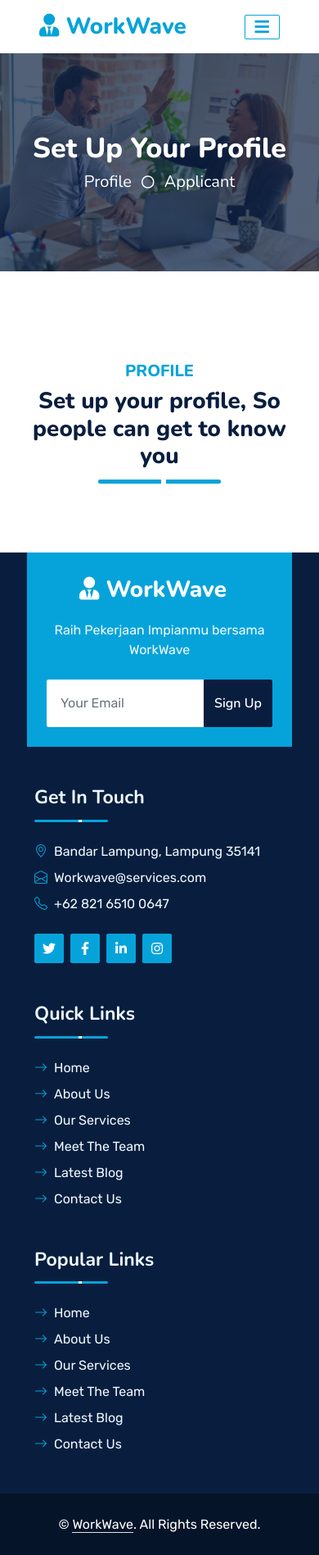
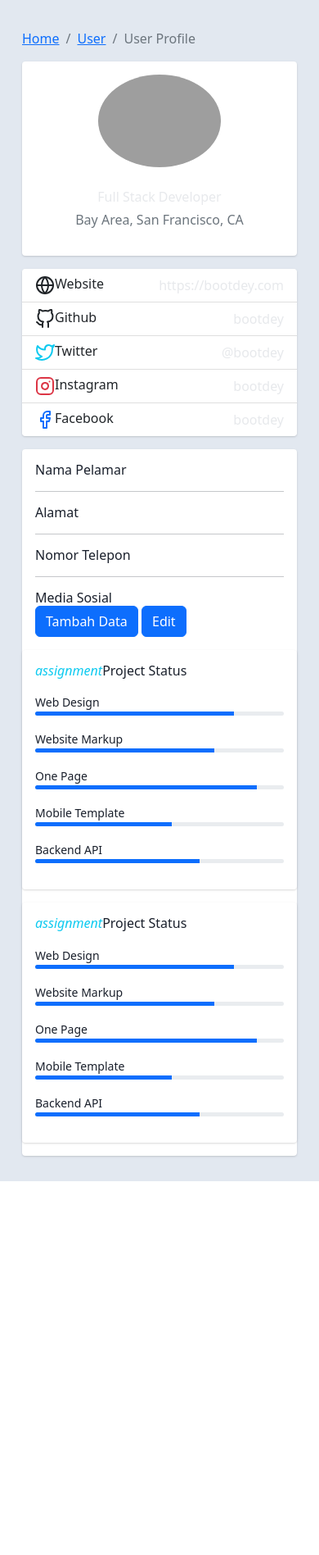
Before and after one commit to chandpras/kelompok12-uap-prakweb, a CodeIgniter 4 app: template app/Views/applicant/profile_applicant.php in a window 390 px wide. Shown: the whole page at 82% size. After the commit the page ends 1441 px from the top, so only its background shows below. Run offline with PHP 8.4 and a stand-in for CodeIgniter, Linux system fonts and the light colour scheme; the template is opened without the code that fills it, so the values that code supplies are empty; some libraries are stand-ins or nearby versions; grey boxes are pictures that could not be loaded.

Commit message:
membuat profile,create,edit applicant

```diff
--- a/app/Config/Routes.php
+++ b/app/Config/Routes.php
@@ -46,6 +46,10 @@ $routes->get('/admin/index', 'AdminController::index', ['filter' => 'role:admin'
 $routes->get('/applicant', 'ApplicantController::index', ['filter' => 'role:applicant']);
 $routes->get('/applicant/index', 'ApplicantController::index', ['filter' => 'role:applicant']);
 $routes->get('/applicant/profile', 'ApplicantController::profile', ['filter' => 'role:applicant']);
+$routes->get('/create-applicant', 'ApplicantController::create');
+$routes->post('/save-applicant', 'ApplicantController::save');
+
+$routes->get('/edit-applicant', 'UpdateApplicantController::index');
 
 // Company Routes
 $routes->get('/company', 'CompanyController::index', ['filter' => 'role:company']);
--- a/app/Controllers/AdminController.php
+++ b/app/Controllers/AdminController.php
@@ -4,6 +4,7 @@ namespace App\Controllers;
 
 use App\Controllers\BaseController;
 use App\Models\CompanyModel;
+use App\Models\ApplicantModel;
 use App\Models\UserModel;
 
 class AdminController extends BaseController
@@ -29,6 +30,9 @@ class AdminController extends BaseController
         $company = new CompanyModel();
         $data['company'] = $company->findAll();
 
+        $applicant = new ApplicantModel();
+        $data['applicant'] = $applicant->findAll();
+
         return view('admin/index', $data);
     }
 }
--- a/app/Views/applicant/profile_applicant.php
+++ b/app/Views/applicant/profile_applicant.php
@@ -1,208 +1,177 @@
 <!DOCTYPE html>
 <html lang="en">
+<head>
+    <meta charset="UTF-8">
+    <meta name="viewport" content="width=device-width, initial-scale=1.0">
+    <link rel="stylesheet" href="https://cdn.jsdelivr.net/npm/bootstrap@5.2.3/dist/css/bootstrap.min.css">
 
-<head>
-    <meta charset="utf-8">
-    <title>Work Wave</title>
-    <meta content="width=device-width, initial-scale=1.0" name="viewport">
-    <meta content="Free HTML Templates" name="keywords">
-    <meta content="Free HTML Templates" name="description">
-
-    <!-- Favicon -->
-    <link href="<?=base_url("img/favicon.ico")?>" rel="icon">
-
-    <!-- Google Web Fonts -->
-    <link rel="preconnect" href="https://fonts.googleapis.com">
-    <link rel="preconnect" href="https://fonts.gstatic.com" crossorigin>
-    <link href="https://fonts.googleapis.com/css2?family=Nunito:wght@400;600;700;800&family=Rubik:wght@400;500;600;700&display=swap" rel="stylesheet">
-
-    <!-- Icon Font Stylesheet -->
-    <link href="https://cdnjs.cloudflare.com/ajax/libs/font-awesome/5.10.0/css/all.min.css" rel="stylesheet">
-    <link href="https://cdn.jsdelivr.net/npm/bootstrap-icons@1.4.1/font/bootstrap-icons.css" rel="stylesheet">
-
-    <!-- Libraries Stylesheet -->
-    <link href="<?=base_url("assets/lib/owlcarousel/assets/owl.carousel.min.css")?>" rel="stylesheet">
-    <link href="<?=base_url("assets/lib/animate/animate.min.css")?>" rel="stylesheet">
-
-    <!-- Customized Bootstrap Stylesheet -->
-    <link href="<?=base_url("assets/css/bootstrap.min.css")?>" rel="stylesheet">
-
-    <!-- Template Stylesheet -->
-    <link href="<?=base_url("assets/css/style.css")?>" rel="stylesheet">
+    <link rel="stylesheet" href="<?= base_url("assets/css/stylecompany.css")?>">
 </head>
-
 <body>
 
-    <!-- Topbar Start -->
-    <div class="container-fluid bg-dark px-5 d-none d-lg-block">
-        <div class="row gx-0">
-            <div class="col-lg-8 text-center text-lg-start mb-2 mb-lg-0">
-                <div class="d-inline-flex align-items-center" style="height: 45px;">
-                    <small class="me-5 text-light"><i class="fa fa-map-marker-alt me-3"></i>Bandar Lampung, Lampung 35141</small>
-                    <small class="me-5 text-light"><i class="fa fa-phone-alt me-3"></i>+62 821-6510-0647</small>
-                    <small class="text-light"><i class="fa fa-envelope-open me-3"></i>workwave@services.com</small>
-                </div>
-            </div>
-            <div class="col-lg-4 text-center text-lg-end">
-                <div class="d-inline-flex align-items-center" style="height: 45px;">
-                    <a class="btn btn-sm btn-outline-light btn-sm-square rounded-circle me-2" href=""><i class="fab fa-twitter fw-normal"></i></a>
-                    <a class="btn btn-sm btn-outline-light btn-sm-square rounded-circle me-2" href=""><i class="fab fa-facebook-f fw-normal"></i></a>
-                    <a class="btn btn-sm btn-outline-light btn-sm-square rounded-circle me-2" href=""><i class="fab fa-linkedin-in fw-normal"></i></a>
-                    <a class="btn btn-sm btn-outline-light btn-sm-square rounded-circle me-2" href=""><i class="fab fa-instagram fw-normal"></i></a>
-                    <a class="btn btn-sm btn-outline-light btn-sm-square rounded-circle" href=""><i class="fab fa-youtube fw-normal"></i></a>
+<div class="container">
+    <div class="main-body">
+
+          <!-- Breadcrumb -->
+          <nav aria-label="breadcrumb" class="main-breadcrumb">
+            <ol class="breadcrumb">
+              <li class="breadcrumb-item"><a href="index.html">Home</a></li>
+              <li class="breadcrumb-item"><a href="javascript:void(0)">User</a></li>
+              <li class="breadcrumb-item active" aria-current="page">User Profile</li>
+            </ol>
+          </nav>
+          <!-- /Breadcrumb -->
+
+          <div class="row gutters-sm">
+            <div class="col-md-4 mb-3">
+              <div class="card">
+                <div class="card-body">
+                  <div class="d-flex flex-column align-items-center text-center">
+                    <img src="https://bootdey.com/img/Content/avatar/avatar7.png" alt="Admin" class="rounded-circle" width="150">
+                    <div class="mt-3">
+
+                    <?php
+                        $auth = service('authentication');
+                        $current_user = $auth->user();
+                    ?>
+                        <h4><?= $current_user->username ?></h4>
+
+                      <p class="text-secondary mb-1">Full Stack Developer</p>
+                      <p class="text-muted font-size-sm">Bay Area, San Francisco, CA</p>
                     </div>
                   </div>
                 </div>
               </div>
-    <!-- Topbar End -->
+              <div class="card mt-3">
+                <ul class="list-group list-group-flush">
+                  <li class="list-group-item d-flex justify-content-between align-items-center flex-wrap">
+                    <h6 class="mb-0"><svg xmlns="http://www.w3.org/2000/svg" width="24" height="24" viewBox="0 0 24 24" fill="none" stroke="currentColor" stroke-width="2" stroke-linecap="round" stroke-linejoin="round" class="feather feather-globe mr-2 icon-inline"><circle cx="12" cy="12" r="10"></circle><line x1="2" y1="12" x2="22" y2="12"></line><path d="M12 2a15.3 15.3 0 0 1 4 10 15.3 15.3 0 0 1-4 10 15.3 15.3 0 0 1-4-10 15.3 15.3 0 0 1 4-10z"></path></svg>Website</h6>
+                    <span class="text-secondary">https://bootdey.com</span>
+                  </li>
+                  <li class="list-group-item d-flex justify-content-between align-items-center flex-wrap">
+                    <h6 class="mb-0"><svg xmlns="http://www.w3.org/2000/svg" width="24" height="24" viewBox="0 0 24 24" fill="none" stroke="currentColor" stroke-width="2" stroke-linecap="round" stroke-linejoin="round" class="feather feather-github mr-2 icon-inline"><path d="M9 19c-5 1.5-5-2.5-7-3m14 6v-3.87a3.37 3.37 0 0 0-.94-2.61c3.14-.35 6.44-1.54 6.44-7A5.44 5.44 0 0 0 20 4.77 5.07 5.07 0 0 0 19.91 1S18.73.65 16 2.48a13.38 13.38 0 0 0-7 0C6.27.65 5.09 1 5.09 1A5.07 5.07 0 0 0 5 4.77a5.44 5.44 0 0 0-1.5 3.78c0 5.42 3.3 6.61 6.44 7A3.37 3.37 0 0 0 9 18.13V22"></path></svg>Github</h6>
+                    <span class="text-secondary">bootdey</span>
+                  </li>
+                  <li class="list-group-item d-flex justify-content-between align-items-center flex-wrap">
+                    <h6 class="mb-0"><svg xmlns="http://www.w3.org/2000/svg" width="24" height="24" viewBox="0 0 24 24" fill="none" stroke="currentColor" stroke-width="2" stroke-linecap="round" stroke-linejoin="round" class="feather feather-twitter mr-2 icon-inline text-info"><path d="M23 3a10.9 10.9 0 0 1-3.14 1.53 4.48 4.48 0 0 0-7.86 3v1A10.66 10.66 0 0 1 3 4s-4 9 5 13a11.64 11.64 0 0 1-7 2c9 5 20 0 20-11.5a4.5 4.5 0 0 0-.08-.83A7.72 7.72 0 0 0 23 3z"></path></svg>Twitter</h6>
+                    <span class="text-secondary">@bootdey</span>
+                  </li>
+                  <li class="list-group-item d-flex justify-content-between align-items-center flex-wrap">
+                    <h6 class="mb-0"><svg xmlns="http://www.w3.org/2000/svg" width="24" height="24" viewBox="0 0 24 24" fill="none" stroke="currentColor" stroke-width="2" stroke-linecap="round" stroke-linejoin="round" class="feather feather-instagram mr-2 icon-inline text-danger"><rect x="2" y="2" width="20" height="20" rx="5" ry="5"></rect><path d="M16 11.37A4 4 0 1 1 12.63 8 4 4 0 0 1 16 11.37z"></path><line x1="17.5" y1="6.5" x2="17.51" y2="6.5"></line></svg>Instagram</h6>
+                    <span class="text-secondary">bootdey</span>
+                  </li>
+                  <li class="list-group-item d-flex justify-content-between align-items-center flex-wrap">
+                    <h6 class="mb-0"><svg xmlns="http://www.w3.org/2000/svg" width="24" height="24" viewBox="0 0 24 24" fill="none" stroke="currentColor" stroke-width="2" stroke-linecap="round" stroke-linejoin="round" class="feather feather-facebook mr-2 icon-inline text-primary"><path d="M18 2h-3a5 5 0 0 0-5 5v3H7v4h3v8h4v-8h3l1-4h-4V7a1 1 0 0 1 1-1h3z"></path></svg>Facebook</h6>
+                    <span class="text-secondary">bootdey</span>
+                  </li>
+                </ul>
+              </div>
+            </div>
+            <div class="col-md-8">
+              <div class="card mb-3">
+                <div class="card-body">
+                  <div class="row">
+                    <div class="col-sm-3">
+                      <h6 class="mb-0">Nama Pelamar</h6>
 
-    <!-- Navbar Start -->
-    <div class="container-fluid position-relative p-0">
-        <nav class="navbar navbar-expand-lg navbar-dark px-5 py-3 py-lg-0">
-            <a href="index.html" class="navbar-brand p-0">
-                <h1 class="m-0"><i class="fa fa-user-tie me-2"></i>WorkWave</h1>
-            </a>
-            <button class="navbar-toggler" type="button" data-bs-toggle="collapse" data-bs-target="#navbarCollapse">
-                <span class="fa fa-bars"></span>
-            </button>
-            <div class="collapse navbar-collapse" id="navbarCollapse">
-                <div class="navbar-nav ms-auto py-0">
-                    <a href="<?= base_url('/applicant') ?>" class="nav-item nav-link">Home</a>
-                    <a href="<?= base_url('/applicant/profile') ?>" class="nav-item nav-link active">Profile</a>
                     </div>
-                <a href="<?= base_url('logout') ?>" class="btn btn-primary py-2 px-4 ms-3">Logout</a>
                   </div>
-        </nav>
+                  <hr>
+                  <div class="row">
+                    <div class="col-sm-3">
+                      <h6 class="mb-0">Alamat</h6>
 
-        <div class="container-fluid bg-primary py-5 bg-header" style="margin-bottom: 90px;">
-            <div class="row py-5">
-                <div class="col-12 pt-lg-5 mt-lg-5 text-center">
-                    <h1 class="display-4 text-white animated zoomIn">Set Up Your Profile</h1>
-                    <a href="" class="h5 text-white">Profile</a>
-                    <i class="far fa-circle text-white px-2"></i>
-                    <a href="" class="h5 text-white">Applicant</a>
+                    </div>
+                  </div>
+                  <hr>
+                  <div class="row">
+                    <div class="col-sm-3">
+                      <h6 class="mb-0">Nomor Telepon</h6>
+
+                    </div>
+                  </div>
+                  <hr>
+                  <div class="row">
+                    <div class="col-sm-3">
+                      <h6 class="mb-0">Media Sosial</h6>
+
+                    </div>
+
+
+                  <div class="row">
+                    <div class="col-sm-12">
+                        <a href="<?= base_url('/create-applicant')?>" class="btn btn-primary" >Tambah Data</a>
+                        <a href="<?= base_url('')?>" class="btn btn-primary" >Edit</a>
                     </div>
                   </div>
                 </div>
               </div>
-    <!-- Navbar End -->
 
-    <!-- Contact Start -->
-    <div class="container-fluid py-1 wow fadeInUp" data-wow-delay="0.1s">
-        <div class="container py-3">
-            <div class="section-title text-center position-relative pb-3 mb-3 mx-auto" style="max-width: 600px;">
-                <h5 class="fw-bold text-primary text-uppercase">Profile</h5>
-                <h1 class="mb-0">Set up your profile, So people can get to know you</h1>
+              <div class="row gutters-sm">
+                <div class="col-sm-6 mb-3">
+                  <div class="card h-100">
+                    <div class="card-body">
+                      <h6 class="d-flex align-items-center mb-3"><i class="material-icons text-info mr-2">assignment</i>Project Status</h6>
+                      <small>Web Design</small>
+                      <div class="progress mb-3" style="height: 5px">
+                        <div class="progress-bar bg-primary" role="progressbar" style="width: 80%" aria-valuenow="80" aria-valuemin="0" aria-valuemax="100"></div>
+                      </div>
+                      <small>Website Markup</small>
+                      <div class="progress mb-3" style="height: 5px">
+                        <div class="progress-bar bg-primary" role="progressbar" style="width: 72%" aria-valuenow="72" aria-valuemin="0" aria-valuemax="100"></div>
+                      </div>
+                      <small>One Page</small>
+                      <div class="progress mb-3" style="height: 5px">
+                        <div class="progress-bar bg-primary" role="progressbar" style="width: 89%" aria-valuenow="89" aria-valuemin="0" aria-valuemax="100"></div>
+                      </div>
+                      <small>Mobile Template</small>
+                      <div class="progress mb-3" style="height: 5px">
+                        <div class="progress-bar bg-primary" role="progressbar" style="width: 55%" aria-valuenow="55" aria-valuemin="0" aria-valuemax="100"></div>
+                      </div>
+                      <small>Backend API</small>
+                      <div class="progress mb-3" style="height: 5px">
+                        <div class="progress-bar bg-primary" role="progressbar" style="width: 66%" aria-valuenow="66" aria-valuemin="0" aria-valuemax="100"></div>
                       </div>
                     </div>
                   </div>
-    <!-- Contact End -->
-
-    <!-- Footer Start -->
-    <div class="container-fluid bg-dark text-light mt-5 wow fadeInUp" data-wow-delay="0.1s">
-        <div class="container">
-            <div class="row gx-5">
-                <div class="col-lg-4 col-md-6 footer-about">
-                    <div class="d-flex flex-column align-items-center justify-content-center text-center h-100 bg-primary p-4">
-                        <a href="index.html" class="navbar-brand">
-                            <h1 class="m-0 text-white"><i class="fa fa-user-tie me-2"></i>WorkWave</h1>
-                        </a>
-                        <p class="mt-3 mb-4">Raih Pekerjaan Impianmu bersama WorkWave</p>
-                        <form action="">
-                            <div class="input-group">
-                                <input type="text" class="form-control border-white p-3" placeholder="Your Email">
-                                <button class="btn btn-dark">Sign Up</button>
                 </div>
-                        </form>
+                <div class="col-sm-6 mb-3">
+                  <div class="card h-100">
+                    <div class="card-body">
+                      <h6 class="d-flex align-items-center mb-3"><i class="material-icons text-info mr-2">assignment</i>Project Status</h6>
+                      <small>Web Design</small>
+                      <div class="progress mb-3" style="height: 5px">
+                        <div class="progress-bar bg-primary" role="progressbar" style="width: 80%" aria-valuenow="80" aria-valuemin="0" aria-valuemax="100"></div>
                       </div>
+                      <small>Website Markup</small>
+                      <div class="progress mb-3" style="height: 5px">
+                        <div class="progress-bar bg-primary" role="progressbar" style="width: 72%" aria-valuenow="72" aria-valuemin="0" aria-valuemax="100"></div>
                       </div>
-                <div class="col-lg-8 col-md-6">
-                    <div class="row gx-5">
-                        <div class="col-lg-4 col-md-12 pt-5 mb-5">
-                            <div class="section-title section-title-sm position-relative pb-3 mb-4">
-                                <h3 class="text-light mb-0">Get In Touch</h3>
+                      <small>One Page</small>
+                      <div class="progress mb-3" style="height: 5px">
+                        <div class="progress-bar bg-primary" role="progressbar" style="width: 89%" aria-valuenow="89" aria-valuemin="0" aria-valuemax="100"></div>
                       </div>
-                            <div class="d-flex mb-2">
-                                <i class="bi bi-geo-alt text-primary me-2"></i>
-                                <p class="mb-0">Bandar Lampung, Lampung 35141</p>
+                      <small>Mobile Template</small>
+                      <div class="progress mb-3" style="height: 5px">
+                        <div class="progress-bar bg-primary" role="progressbar" style="width: 55%" aria-valuenow="55" aria-valuemin="0" aria-valuemax="100"></div>
                       </div>
-                            <div class="d-flex mb-2">
-                                <i class="bi bi-envelope-open text-primary me-2"></i>
-                                <p class="mb-0">Workwave@services.com</p>
-                            </div>
-                            <div class="d-flex mb-2">
-                                <i class="bi bi-telephone text-primary me-2"></i>
-                                <p class="mb-0">+62 821 6510 0647</p>
-                            </div>
-                            <div class="d-flex mt-4">
-                                <a class="btn btn-primary btn-square me-2" href="#"><i class="fab fa-twitter fw-normal"></i></a>
-                                <a class="btn btn-primary btn-square me-2" href="#"><i class="fab fa-facebook-f fw-normal"></i></a>
-                                <a class="btn btn-primary btn-square me-2" href="#"><i class="fab fa-linkedin-in fw-normal"></i></a>
-                                <a class="btn btn-primary btn-square" href="#"><i class="fab fa-instagram fw-normal"></i></a>
-                            </div>
-                        </div>
-                        <div class="col-lg-4 col-md-12 pt-0 pt-lg-5 mb-5">
-                            <div class="section-title section-title-sm position-relative pb-3 mb-4">
-                                <h3 class="text-light mb-0">Quick Links</h3>
-                            </div>
-                            <div class="link-animated d-flex flex-column justify-content-start">
-                                <a class="text-light mb-2" href="#"><i class="bi bi-arrow-right text-primary me-2"></i>Home</a>
-                                <a class="text-light mb-2" href="#"><i class="bi bi-arrow-right text-primary me-2"></i>About Us</a>
-                                <a class="text-light mb-2" href="#"><i class="bi bi-arrow-right text-primary me-2"></i>Our Services</a>
-                                <a class="text-light mb-2" href="#"><i class="bi bi-arrow-right text-primary me-2"></i>Meet The Team</a>
-                                <a class="text-light mb-2" href="#"><i class="bi bi-arrow-right text-primary me-2"></i>Latest Blog</a>
-                                <a class="text-light" href="#"><i class="bi bi-arrow-right text-primary me-2"></i>Contact Us</a>
-                            </div>
-                        </div>
-                        <div class="col-lg-4 col-md-12 pt-0 pt-lg-5 mb-5">
-                            <div class="section-title section-title-sm position-relative pb-3 mb-4">
-                                <h3 class="text-light mb-0">Popular Links</h3>
-                            </div>
-                            <div class="link-animated d-flex flex-column justify-content-start">
-                                <a class="text-light mb-2" href="#"><i class="bi bi-arrow-right text-primary me-2"></i>Home</a>
-                                <a class="text-light mb-2" href="#"><i class="bi bi-arrow-right text-primary me-2"></i>About Us</a>
-                                <a class="text-light mb-2" href="#"><i class="bi bi-arrow-right text-primary me-2"></i>Our Services</a>
-                                <a class="text-light mb-2" href="#"><i class="bi bi-arrow-right text-primary me-2"></i>Meet The Team</a>
-                                <a class="text-light mb-2" href="#"><i class="bi bi-arrow-right text-primary me-2"></i>Latest Blog</a>
-                                <a class="text-light" href="#"><i class="bi bi-arrow-right text-primary me-2"></i>Contact Us</a>
+                      <small>Backend API</small>
+                      <div class="progress mb-3" style="height: 5px">
+                        <div class="progress-bar bg-primary" role="progressbar" style="width: 66%" aria-valuenow="66" aria-valuemin="0" aria-valuemax="100"></div>
                       </div>
                     </div>
                   </div>
                 </div>
               </div>
+
+
+
             </div>
           </div>
-    <div class="container-fluid text-white" style="background: #061429;">
-        <div class="container text-center">
-            <div class="row justify-content-end">
-                <div class="col-lg-8 col-md-6">
-                    <div class="d-flex align-items-center justify-content-center" style="height: 75px;">
-                        <p class="mb-0">&copy; <a class="text-white border-bottom" href="#">WorkWave</a>. All Rights Reserved.
 
-						<!--/*** This template is free as long as you keep the footer author’s credit link/attribution link/backlink. If you'd like to use the template without the footer author’s credit link/attribution link/backlink, you can purchase the Credit Removal License from "https://htmlcodex.com/credit-removal". Thank you for your support. ***/-->
         </div>
     </div>
-            </div>
-        </div>
-    </div>
-    <!-- Footer End -->
 
-
-    <!-- Back to Top -->
-    <a href="#" class="btn btn-lg btn-primary btn-lg-square rounded back-to-top"><i class="bi bi-arrow-up"></i></a>
-
-
-    <!-- JavaScript Libraries -->
-    <script src="https://code.jquery.com/jquery-3.4.1.min.js"></script>
-    <script src="https://cdn.jsdelivr.net/npm/bootstrap@5.0.0/dist/js/bootstrap.bundle.min.js"></script>
-    <script src="<?=base_url("assets/lib/wow/wow.min.js")?>"></script>
-    <script src="<?=base_url("assets/lib/easing/easing.min.js")?>"></script>
-    <script src="<?=base_url("assets/lib/waypoints/waypoints.min.js")?>"></script>
-    <script src="<?=base_url("assets/lib/counterup/counterup.min.js")?>"></script>
-    <script src="<?=base_url("assets/lib/owlcarousel/owl.carousel.min.js")?>"></script>
-
-    <!-- Template Javascript -->
-    <script src="<?=base_url("assets/js/main.js")?>" ></script>
+    <script src="https://cdn.jsdelivr.net/npm/bootstrap@5.2.3/dist/js/bootstrap.bundle.min.js"></script>
 </body>
-
 </html>
```
Also changed, not shown: app/Controllers/ApplicantController.php (+61 -1 lines), app/Models/ApplicantModel.php (+12 -0 lines), app/Views/applicant/create_applicant.php (added, +140 -0 lines), app/Views/applicant/edit_applicant.php (added, +137 -0 lines), 1 other file. Lines whose indentation alone changed are shown as unchanged.
